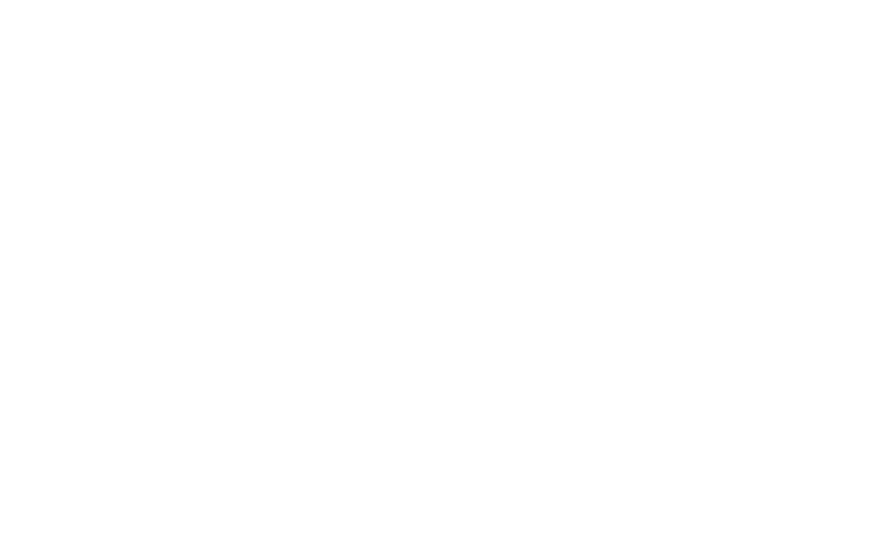
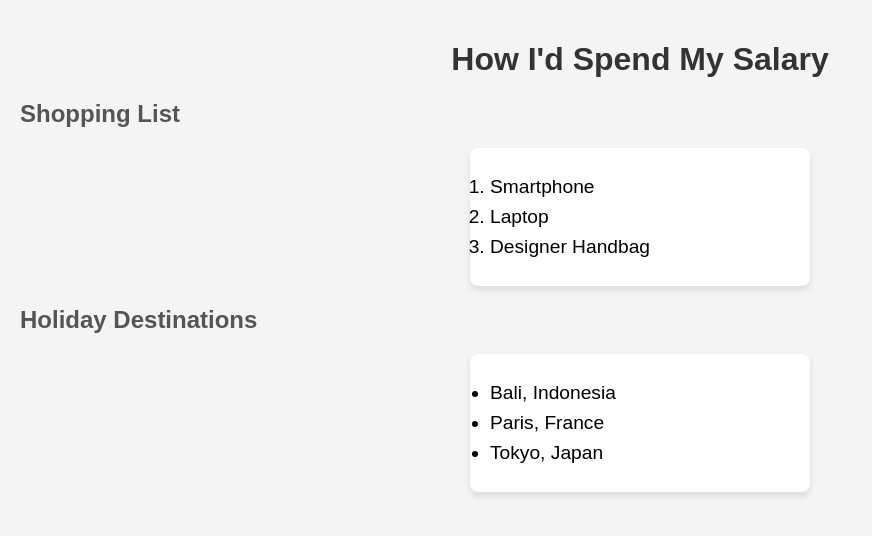
Before and after one commit to acciojob/shopping-or-holiday-shefalimittal6, a website: page main.html in a window 1280 px wide. Shown: the whole page, without its empty margins (0-872 px from the left). Drawn offline with Linux system fonts and the light colour scheme.

Commit message:
created a submission

```diff
--- a/main.html
+++ b/main.html
@@ -1,16 +1,28 @@
 <!DOCTYPE html>
+<html lang="en">
+<head>
+    <meta charset="UTF-8">
+    <meta name="viewport" content="width=device-width, initial-scale=1.0">
+    <title>Shopping and Holiday Lists</title>
+    <link rel="stylesheet" href="styles.css">
+</head>
+<body>
+    <h1>How I'd Spend My Salary</h1>
 
-<html>
+    <h2>Shopping List</h2>
+    <ol id="shopping-list">
+        <li data-ns-test="shoppingList">Smartphone</li>
+        <li data-ns-test="shoppingList">Laptop</li>
+        <li data-ns-test="shoppingList">Designer Handbag</li>
+    </ol>
 
-<head>
-	<link rel="stylesheet" href="styles.css">
-</head>
+    <h2>Holiday Destinations</h2>
+    <ul id="holiday-list">
+        <li data-ns-test="holidayList">Bali, Indonesia</li>
+        <li data-ns-test="holidayList">Paris, France</li>
+        <li data-ns-test="holidayList">Tokyo, Japan</li>
+    </ul>
 
-<body>
-	<!-- the entire body must be written by student -->
-    <script type="text/javascript" src="./script.js">
-</script>
-
+    <script src="script.js"></script>
 </body>
-
 </html>
--- a/script.js
+++ b/script.js
@@ -1 +1,15 @@
 //your code here
+// JavaScript to log the lists with data-ns-test attributes
+window.onload = function() {
+    // Accessing the shopping list items
+    const shoppingItems = document.querySelectorAll('li[data-ns-test="shoppingList"]');
+    shoppingItems.forEach(item => {
+        console.log("Shopping Item:", item.textContent);
+    });
+
+    // Accessing the holiday list items
+    const holidayItems = document.querySelectorAll('li[data-ns-test="holidayList"]');
+    holidayItems.forEach(item => {
+        console.log("Holiday Destination:", item.textContent);
+    });
+}
--- a/styles.css
+++ b/styles.css
@@ -1,2 +1,30 @@
+body {
+    font-family: Arial, sans-serif;
+    margin: 0;
+    padding: 20px;
+    background-color: #f4f4f4;
+}
 
-/* Your CSS Code here. */
+h1 {
+    color: #333;
+    text-align: center;
+}
+
+h2 {
+    color: #555;
+    font-size: 1.5em;
+}
+
+ol, ul {
+    background-color: #fff;
+    padding: 20px;
+    border-radius: 8px;
+    box-shadow: 0 4px 6px rgba(0, 0, 0, 0.1);
+    width: 300px;
+    margin: 0 auto 20px;
+}
+
+li {
+    font-size: 1.2em;
+    margin: 8px 0;
+}
```
